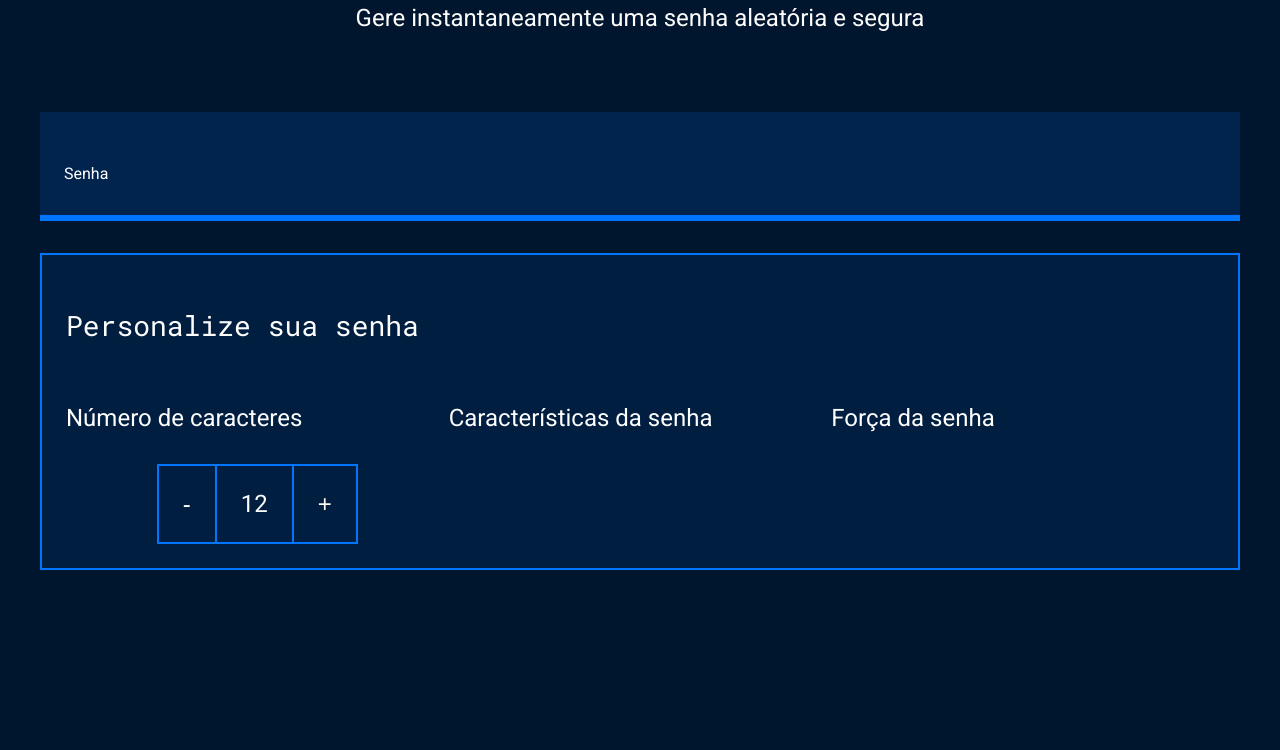
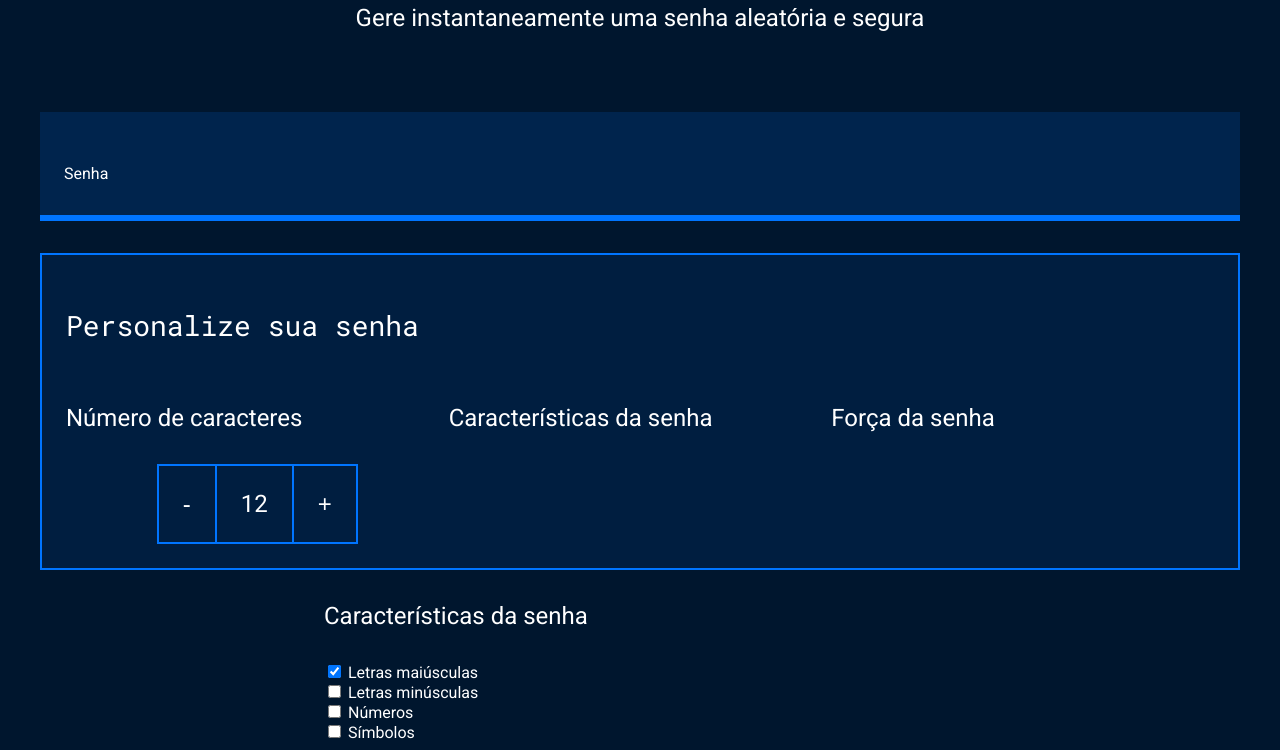
Before and after one commit to Edukaua/FDS, a plain HTML site: page index.html in a window 1280 px wide. Shown: the part 191-941 px from the top of the page. Before the commit the page ends 800 px from the top, so only its background shows below. Drawn offline with Linux system fonts and the light colour scheme.

Commit message:
Update index.html

```diff
--- a/index.html
+++ b/index.html
@@ -85,3 +85,22 @@
 
 
 </html>
+<div class="parametro-senha">
+    <h4 class="parametro-senha__titulo">Características da senha</h4>
+    <div class="parametro-senha-checkbox">
+        <input name="maiusculo" type="checkbox" class="checkbox" checked>
+        <label for="maiusculo">Letras maiúsculas</label>
+    </div>
+    <div class="parametro-senha-checkbox">
+        <input name="minusculo" type="checkbox" class="checkbox">
+        <label for="minusculo">Letras minúsculas</label>
+    </div>
+    <div class="parametro-senha-checkbox">
+        <input name="numero" type="checkbox" class="checkbox">
+        <label for="numero">Números</label>
+    </div>
+    <div class="parametro-senha-checkbox">
+        <input name="simbolo" type="checkbox" class="checkbox">
+        <label for="simbolo">Símbolos</label>
+    </div>
+</div>
```
